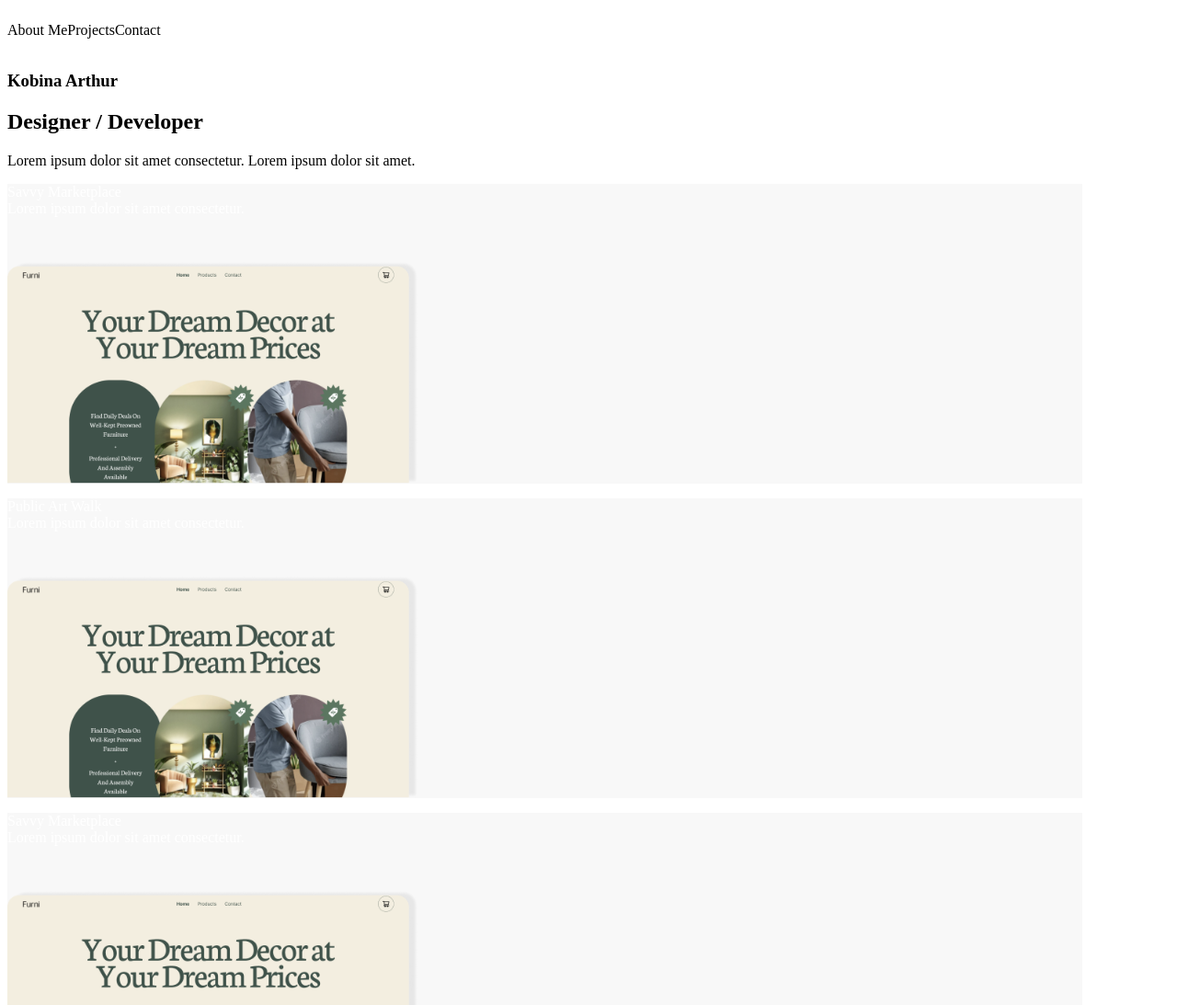
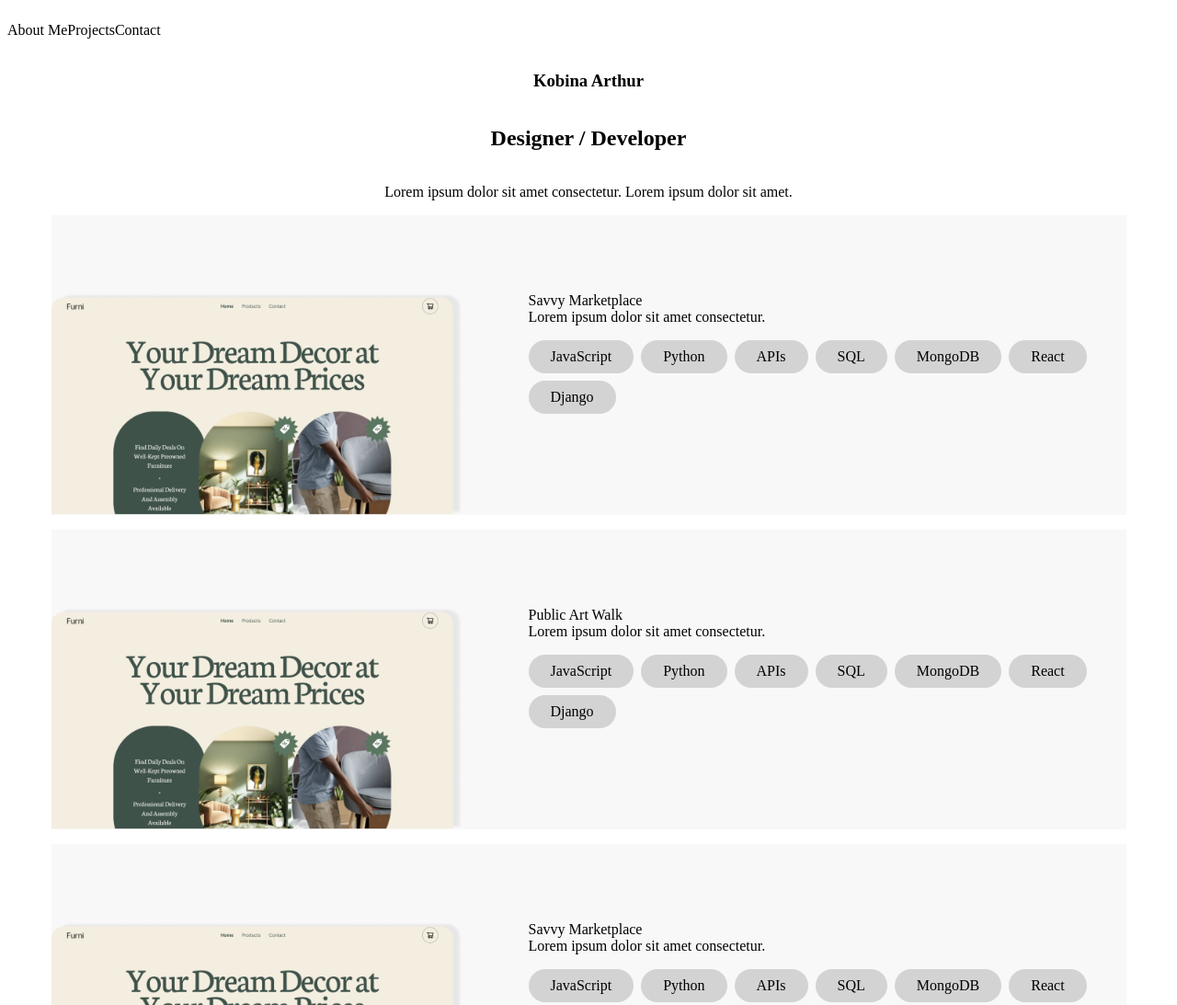
Before and after one commit to kobyrthr/miniFolio, a Gatsby site: page / in a window 1280 px wide. Shown: the top 1093 px of the page at 92% size. Built offline with nearby package versions, Linux system fonts and the light colour scheme; Gatsby itself is replaced by a stand-in of ours.

Commit message:
taglist added

```diff
--- a/src/components/Hero/Hero.jsx
+++ b/src/components/Hero/Hero.jsx
@@ -1,9 +1,9 @@
 import React from 'react'
-
+import * as locals from './Hero.module.css'
 
 const Hero = () => {
   return (
-    <section>
+    <section className={locals.heroSection}>
       <h3>Kobina Arthur</h3>
       <h1>Designer / Developer</h1>
       <p>Lorem ipsum dolor sit amet consectetur.
--- a/src/components/Hero/Hero.module.css
+++ b/src/components/Hero/Hero.module.css
@@ -0,0 +1,6 @@
+.heroSection{
+    display: flex;
+    flex-direction: column;
+    text-align: center;
+    align-items: center;
+}
--- a/src/components/ProjectList/Project/Project.jsx
+++ b/src/components/ProjectList/Project/Project.jsx
@@ -1,14 +1,19 @@
 import React from 'react'
 import * as locals from './Project.module.css'
+import TagList from '../../TagList/TagList'
 import thumbnail from '../../../images/savvy-thumbnail.png'
 
 
 const Project = ({id,title,description}) => {
   return (
             <div key ={id} className={locals.cardContainer}>
-                <img src={thumbnail}className={locals.projectImage}></img>
+                <div className={locals.projectImage}>
+                <img src={thumbnail}></img>
+                </div>
                 <div className={locals.projectDetails}>
-                {title}<br></br>{description}</div>
+                    <p>{title}<br></br>{description}</p>
+                    <TagList>asdfadf</TagList>
+                </div>
             </div>
 
   )
--- a/src/components/ProjectList/Project/Project.module.css
+++ b/src/components/ProjectList/Project/Project.module.css
@@ -1,24 +1,36 @@
 .cardContainer{
     background-color: #F8F8F8;
-    color:white;
+    color:black;
     width: 1169px;
     height:326px;
     margin-bottom: 16px;
     display: flex;
     flex-direction: row;
-    position:relative;
 }
 
 .projectImage{
-margin-right: 72px;
-max-width: 447px;
-max-height: 295px;
-width: auto;
-height: auto;
-position: absolute;
-bottom:0;
+   display: flex;
+   flex-direction: column;
+
 }
 
-.projectImage{
+.projectImage img{
+    margin-top: auto;
+    margin-right: 72px;
+    max-width: 447px;
+    max-height: 295px;
+    width: auto;
+    height: auto;
+}
+
+.projectDetails{
+    height: 295px;
+    flex-direction: column;
+    margin-top: 84px;
 
 }
+
+.projectDetails p{
+    margin-top: auto;
+
+}
--- a/src/components/ProjectList/ProjectList.jsx
+++ b/src/components/ProjectList/ProjectList.jsx
@@ -1,30 +1,35 @@
 import React from 'react'
 import Project from './Project/Project'
+import * as locals from './ProjectList.module.css'
 const ProjectList = () => {
     const projects = [
         {
             id:1,
             title:'Savvy Marketplace',
-            description:'Lorem ipsum dolor sit amet consectetur.'
+            description:'Lorem ipsum dolor sit amet consectetur.',
+            tags:['JavaScript','Python','MongoDB','SQL','React']
         },
         {
             id:2,
             title:'Public Art Walk',
-            description:'Lorem ipsum dolor sit amet consectetur.'
+            description:'Lorem ipsum dolor sit amet consectetur.',
+            tags:['JavaScript','Python','MongoDB','SQL','React']
         },
         {
             id:1,
             title:'Savvy Marketplace',
-            description:'Lorem ipsum dolor sit amet consectetur.'
+            description:'Lorem ipsum dolor sit amet consectetur.',
+            tags:['JavaScript','Python','MongoDB','SQL','React']
         },
         {
             id:2,
             title:'Public Art Walk',
-            description:'Lorem ipsum dolor sit amet consectetur.'
+            description:'Lorem ipsum dolor sit amet consectetur.',
+            tags:['JavaScript','Python','MongoDB','SQL','React']
         }
     ]
   return (
-    <section>
+    <section className={locals.projectList}>
       {projects.map((project,i)=>(
         <Project{...project} key={i}></Project>
         ))}
--- a/src/components/ProjectList/ProjectList.module.css
+++ b/src/components/ProjectList/ProjectList.module.css
@@ -0,0 +1,5 @@
+.projectList{
+    display: flex;
+    flex-direction: column;
+    align-items: center;
+}
--- /dev/null
+++ b/src/components/TagList/Tag/Tag.jsx
@@ -0,0 +1,12 @@
+import React from 'react'
+import * as locals from './Tag.module.css'
+
+const Tag = ({tag}) => {
+  return (
+    <div className={locals.tag}>
+     <p>{tag}</p>
+    </div>
+  )
+}
+
+export default Tag
--- /dev/null
+++ b/src/components/TagList/Tag/Tag.module.css
@@ -0,0 +1,13 @@
+.tag{
+    height:36px;
+    background-color:lightgray;
+    color:black;
+    border-radius: 20px;
+    text-align: center;
+    display: flex;
+}
+
+.tag p{
+    margin: auto;
+    padding: 0 24px;
+}
--- /dev/null
+++ b/src/components/TagList/TagList.jsx
@@ -0,0 +1,19 @@
+import React from 'react'
+import Tag from './Tag/Tag'
+import * as locals from './TagList.module.css'
+
+const TagList = () => {
+    const tags = ['JavaScript','Python','APIs','SQL','MongoDB','React','Django']
+
+  return (
+    <div className={locals.tagList}>
+      {tags.map((tag,i)=>
+
+        <Tag tag={tag} key={i}></Tag>
+
+      )}
+    </div>
+  )
+}
+
+export default TagList
--- /dev/null
+++ b/src/components/TagList/TagList.module.css
@@ -0,0 +1,7 @@
+.tagList{
+    display: flex;
+    flex-direction: row;
+    flex-wrap: wrap;
+    gap:8px;
+
+}
```
